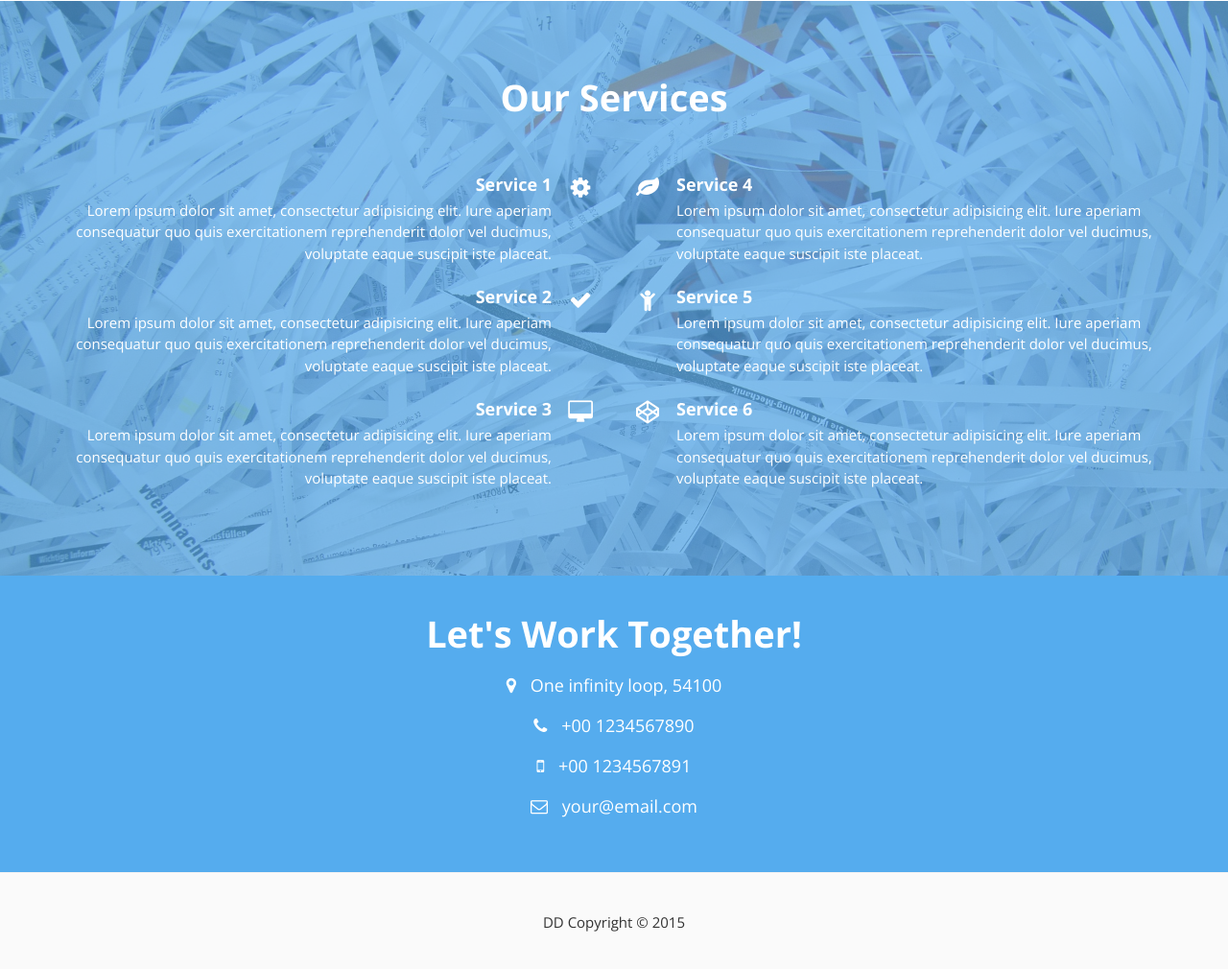
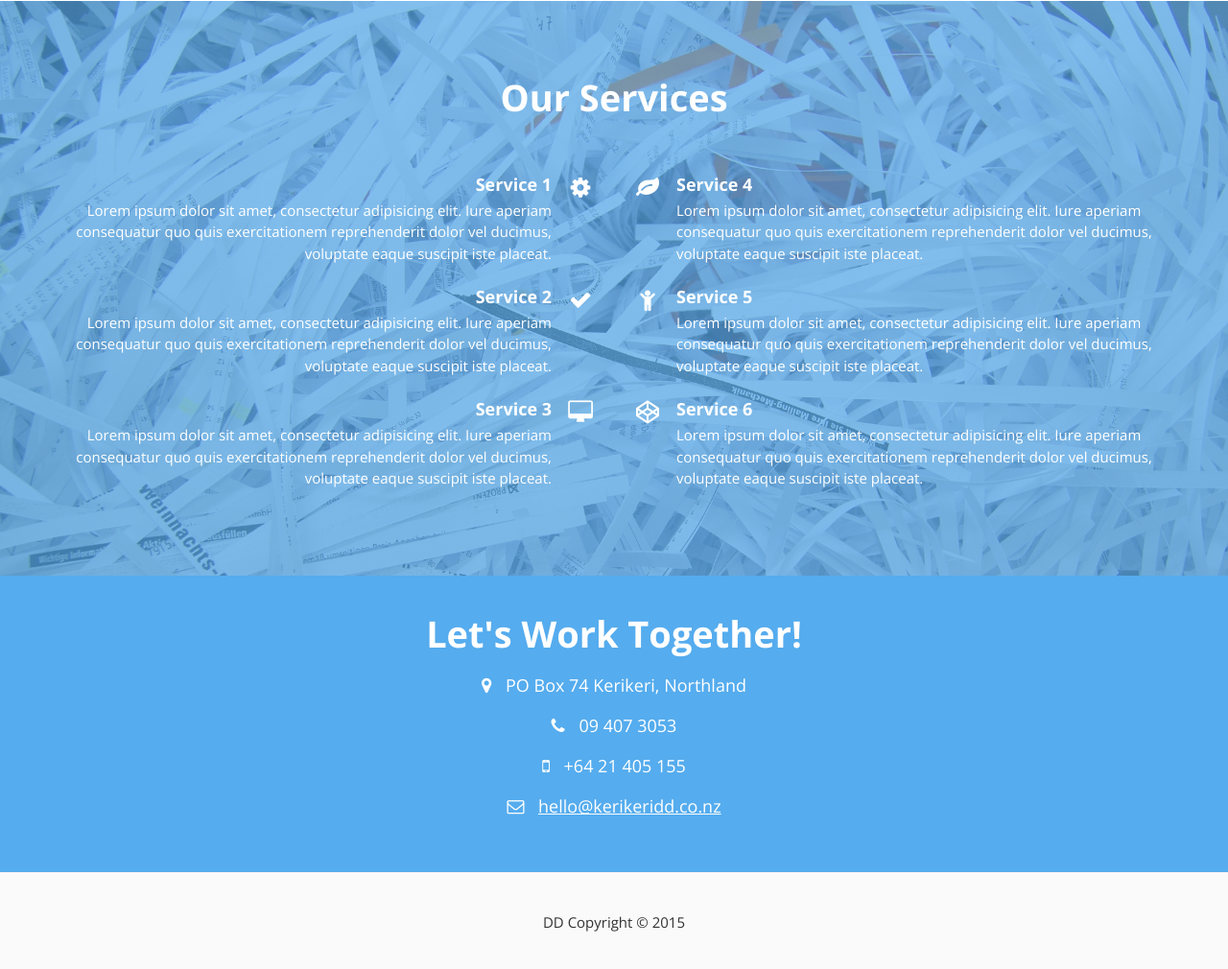
Before and after one commit to kylehq/docdestruct, a plain HTML site: page index.html in a window 1280 px wide. Shown: the part 1479-2489 px from the top of the page at 96% size. Drawn offline with nearby package versions, Linux system fonts and the light colour scheme.

Commit message:
Vcard on address

```diff
--- a/index.html
+++ b/index.html
@@ -250,12 +250,17 @@
                 <div class="row">
                     <div class="col-md-8 col-md-offset-2">
                         <h1 id="contact" class="text-center">Let's Work Together!</h1>
+                        <div class="vcard">
                             <ul class="list-icons">
-									<li><i class="fa fa-map-marker pr-10"></i> One infinity loop, 54100</li>
-									<li><i class="fa fa-phone pr-10"></i> +00 1234567890</li>
-									<li><i class="fa fa-mobile-phone pr-10"></i> +00 1234567891 </li>
-									<li><i class="fa fa-envelope-o pr-10"></i> your@email.com</li>
+                                <li>
+                                    <i class="fa fa-map-marker pr-10"></i>
+                                    <span class="street-address">PO Box 74 Kerikeri</span>, <span class="locality">Northland</span>
+                                </li>
+                                <li><i class="fa fa-phone pr-10 tel"></i> 09 407 3053</li>
+                                <li><i class="fa fa-mobile-phone pr-10 tel"></i>  +64 21 405 155 </li>
+                                <li><i class="fa fa-envelope-o pr-10 email"></i> <a href="mailto:hello@kerikeridd.co.nz?Subject=Document%20Destruct%20Web%20Enquiry" target="_top">hello@kerikeridd.co.nz</a></li>
                                 </ul>
+                        </div>
                     </div>
                 </div>
             </div>
```
Lines whose indentation alone changed are shown as unchanged.
